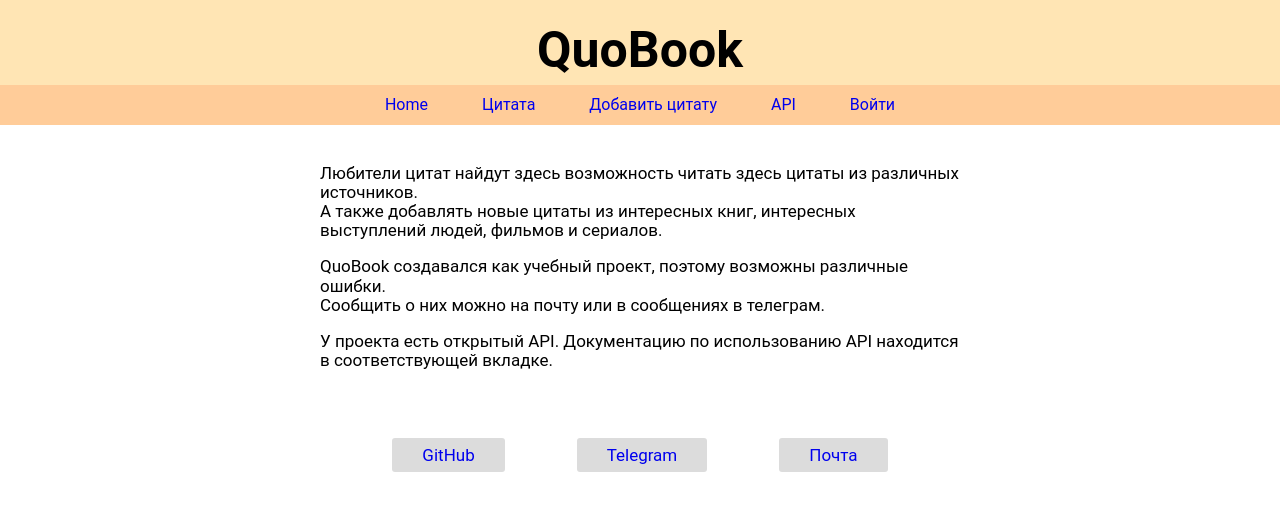
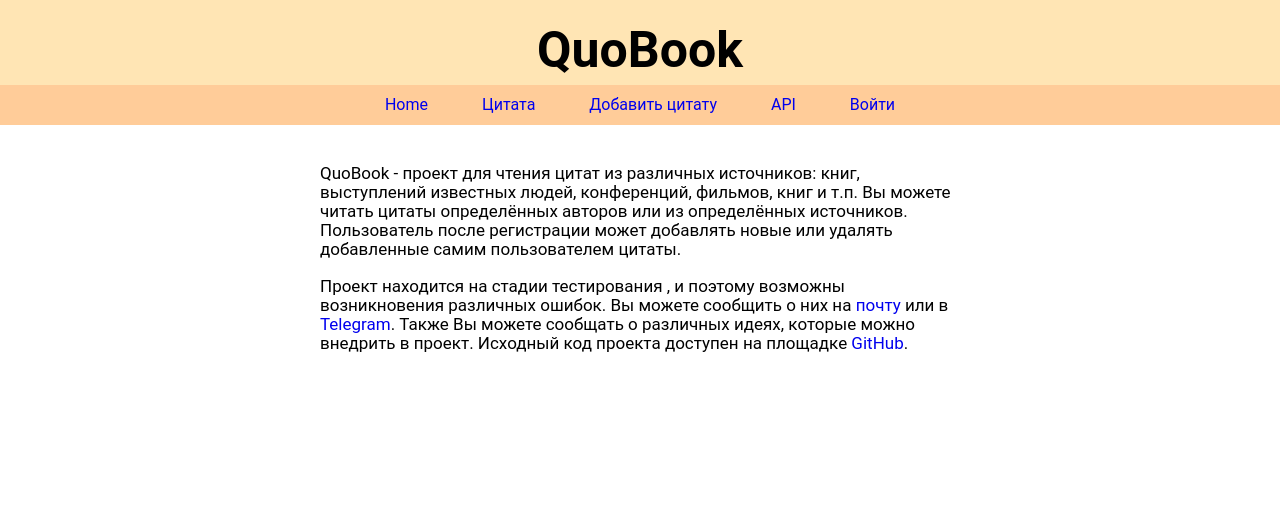
Before and after one commit to VGgog/QuoBook2.0, a Flask app: page / in a window 1280 px wide. Shown: the top 522 px of the page. Run offline with Flask 2, Linux system fonts and the light colour scheme.

Commit message:
Add information for home page

```diff
--- a/app/static/css/style.css
+++ b/app/static/css/style.css
@@ -59,12 +59,13 @@
   font-size: 17px;
 }
 ul#main_links li{
+  border:  3px, solid, black;
 	display: inline-block;
   padding: 7px 30px;
   color: black;
   margin: 3em 2em 3em;
   text-align: center;
-  background: #DCDCDC;
+  background: #ffe5b4;
   border-radius: 3px;
   font-size: 17px;
 }
--- a/app/templates/home.html
+++ b/app/templates/home.html
@@ -2,17 +2,12 @@
 
 {% block content %}
 <div class="home_content">
-    <p>Любители цитат найдут здесь возможность читать здесь цитаты из различных источников.<br>
-    А также добавлять новые цитаты из интересных книг, интересных выступлений людей, фильмов и сериалов.</p>
-    <p>QuoBook создавался как учебный проект, поэтому возможны различные ошибки.<br>
-    Сообщить о них можно на почту или в сообщениях в телеграм.</p>
-    <p>У проекта есть открытый API. Документацию по использованию API находится в соответствующей вкладке.</p>
-</div>
-<div class="home_links">
-    <ul id="main_links">
-        <li><a href="https://github.com/VGgog/QuoBook2.0">GitHub</a></li>
-        <li><a href="https://t.me/DrDyuu">Telegram</a></li>
-        <li><a href="mailto:gluhovkich@gmail.com">Почта</a></li>
-    </ul>
+    <p>QuoBook - проект для чтения цитат из различных источников: книг, выступлений известных людей, конференций,
+    фильмов, книг и т.п. Вы можете читать цитаты определённых авторов или из определённых источников. Пользователь
+    после регистрации может добавлять новые или удалять добавленные самим пользователем цитаты.</p>
+    <p>Проект находится на стадии тестирования , и поэтому возможны возникновения различных ошибок.
+    Вы можете сообщить о них на <a href="mailto:gluhovkich@gmail.com">почту</a> или в <a href="https://t.me/DrDyuu">Telegram</a>.
+    Также Вы можете сообщать о различных идеях, которые можно внедрить в проект.
+    Исходный код проекта доступен на площадке <a href="https://github.com/VGgog/QuoBook2.0">GitHub</a>.</p>
 </div>
 {% endblock %}
```
